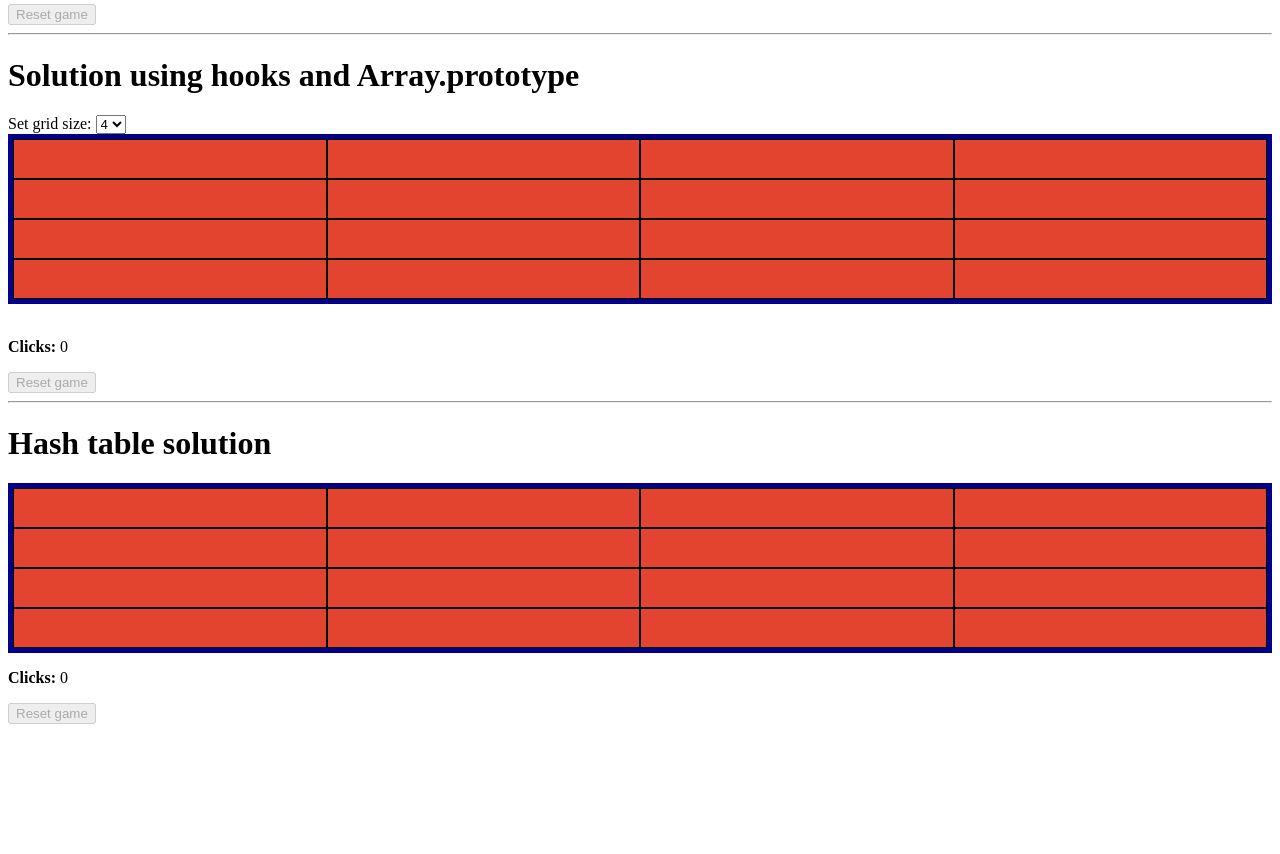
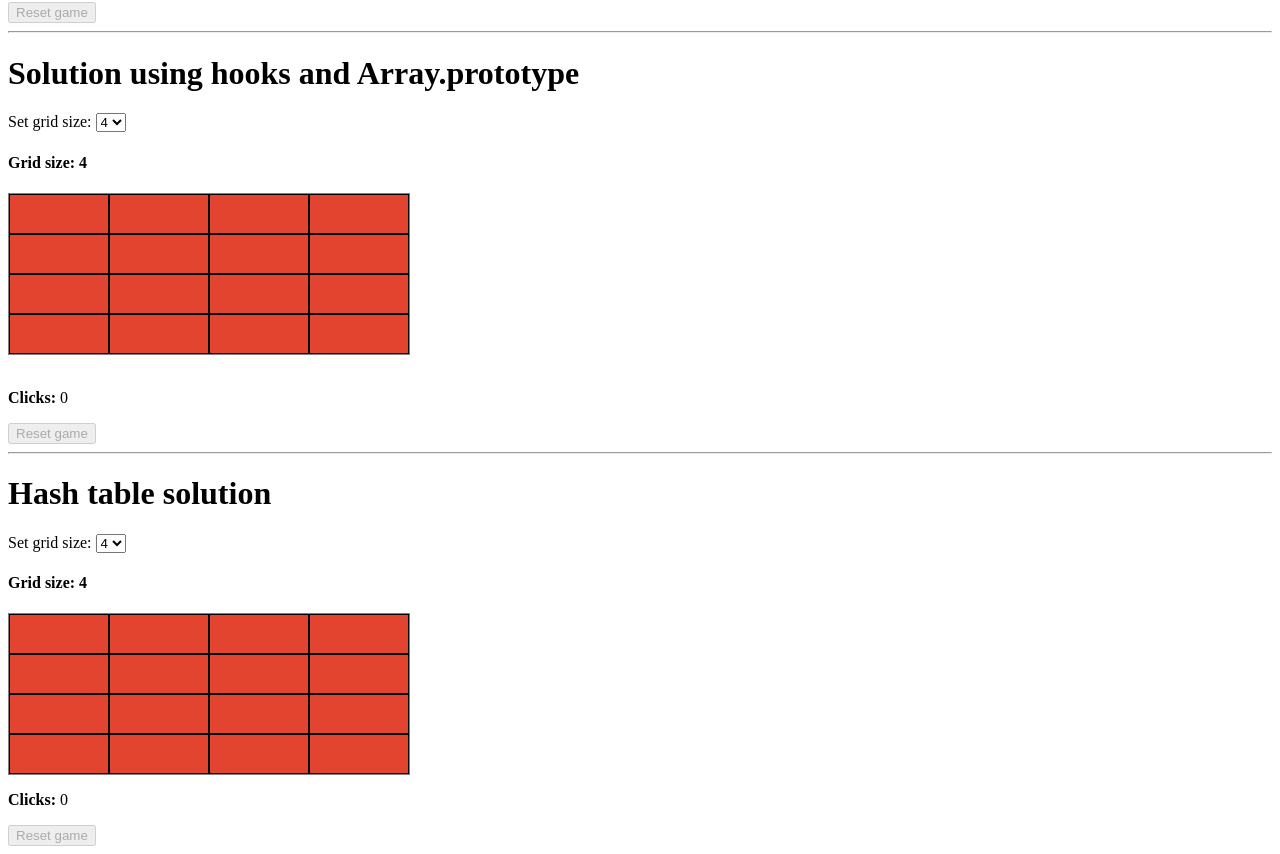
Before and after one commit to jonathanbutler7/squares, a React (Vite) app: page / in a window 1280 px wide. Shown: the part 413-1267 px from the top of the page. Before the commit the page ends 1145 px from the top, so only its background shows below. Built offline with nearby package versions, Linux system fonts and the light colour scheme.

Commit message:
fixes some imports

```diff
--- a/src/App.tsx
+++ b/src/App.tsx
@@ -1,16 +1,16 @@
 import './styles.css';
 import { DocumentApiSolution } from './document-api/document-api-solution';
 import { ProjectDescription } from './project-description';
-import { HooksSolution } from './array/array-solution';
+import { ArraySolution } from './array/array-solution';
 import { HashTableSolution } from './hash-table/hash-table-solution';
 
 export function App() {
   return (
     <>
-      <ProjectDescription />
+      {/* <ProjectDescription /> */}
       <DocumentApiSolution />
       <hr />
-      <HooksSolution />
+      <ArraySolution />
       <hr />
       <HashTableSolution />
     </>
--- a/src/array/array-solution.tsx
+++ b/src/array/array-solution.tsx
@@ -5,8 +5,10 @@ import {
   ColorCodes,
   Neighbors,
   getNextColorCode,
+  GameStatus,
+  Grid,
+  SelectGridSize,
 } from '../shared';
-import { GameStatus } from '../shared/components/game-status';
 
 type ISquare = { colorCode: 0 | 1 | 2 | undefined };
 
@@ -15,7 +17,7 @@ const GRID_SIZE = 4;
 const isGridAllGreen = (squares: ISquare[]) =>
   squares.every((square) => square.colorCode === ColorCodes.Green);
 
-export const HooksSolution = () => {
+export const ArraySolution = () => {
   const [clicks, setClicks] = useState(0);
   const [gridSize, setGridSize] = useState(GRID_SIZE);
   const [isGameOver, setIsGameOver] = useState(false);
@@ -42,17 +44,17 @@ export const HooksSolution = () => {
     topNeighbor,
     bottomNeighbor,
   }: Neighbors) => {
-    if (leftNeighbor !== Infinity) {
-      squares[leftNeighbor].colorCode = 1;
+    if (leftNeighbor) {
+      squares[leftNeighbor].colorCode = ColorCodes.Blue;
     }
-    if (rightNeighbor !== Infinity) {
-      squares[rightNeighbor].colorCode = 1;
+    if (rightNeighbor) {
+      squares[rightNeighbor].colorCode = ColorCodes.Blue;
     }
-    if (bottomNeighbor !== Infinity) {
-      squares[bottomNeighbor].colorCode = 1;
+    if (bottomNeighbor) {
+      squares[bottomNeighbor].colorCode = ColorCodes.Blue;
     }
-    if (topNeighbor !== Infinity) {
-      squares[topNeighbor].colorCode = 1;
+    if (topNeighbor !== undefined) {
+      squares[topNeighbor].colorCode = ColorCodes.Blue;
     }
   };
 
@@ -62,7 +64,7 @@ export const HooksSolution = () => {
     topNeighbor,
     bottomNeighbor,
   }: Neighbors) => {
-    if (leftNeighbor !== Infinity) {
+    if (leftNeighbor) {
       if (squares[leftNeighbor].colorCode === ColorCodes.Red) {
         squares[leftNeighbor].colorCode = ColorCodes.Blue;
       }
@@ -70,7 +72,7 @@ export const HooksSolution = () => {
         squares[leftNeighbor].colorCode = ColorCodes.Green;
       }
     }
-    if (rightNeighbor !== Infinity) {
+    if (rightNeighbor) {
       if (squares[rightNeighbor].colorCode === ColorCodes.Blue) {
         squares[rightNeighbor].colorCode = ColorCodes.Green;
       }
@@ -78,7 +80,7 @@ export const HooksSolution = () => {
         squares[rightNeighbor].colorCode = ColorCodes.Blue;
       }
     }
-    if (bottomNeighbor !== Infinity) {
+    if (bottomNeighbor) {
       if (squares[bottomNeighbor].colorCode === ColorCodes.Blue) {
         squares[bottomNeighbor].colorCode = ColorCodes.Green;
       }
@@ -86,7 +88,7 @@ export const HooksSolution = () => {
         squares[bottomNeighbor].colorCode = ColorCodes.Blue;
       }
     }
-    if (topNeighbor !== Infinity) {
+    if (topNeighbor !== undefined) {
       if (squares[topNeighbor].colorCode === ColorCodes.Blue) {
         squares[topNeighbor].colorCode = ColorCodes.Green;
       }
@@ -97,7 +99,7 @@ export const HooksSolution = () => {
   };
 
   const handleClick = (squareId: number) => {
-    const neighbors = getSquareNeighbors({ squareId, GRID_SIZE });
+    const neighbors = getSquareNeighbors({ squareId, gridSize });
 
     setSquares(
       squares.map((square, index) => {
@@ -120,25 +122,16 @@ export const HooksSolution = () => {
   return (
     <>
       <h1>Solution using hooks and Array.prototype</h1>
-      <p style={{ display: 'inline' }}>Set grid size: </p>
-      <select
-        onChange={(e) => {
-          setGridSize(+e.target.value);
+      <SelectGridSize
+        options={[4, 5, 6]}
+        gridSize={gridSize}
+        setGridSize={setGridSize}
+        handleReset={() => {
           resetClicks();
           resetColors();
         }}
-      >
-        <option value='4'>4</option>
-        <option value='5'>5</option>
-        <option value='6'>6</option>
-      </select>
-      <div
-        style={{
-          border: '5px solid darkblue',
-          display: 'grid',
-          gridTemplate: `repeat(${GRID_SIZE}, 1fr) / repeat(${GRID_SIZE}, 1fr)`,
-        }}
-      >
+      />
+      <Grid gridSize={gridSize}>
         {squares.map((square, squareId) => (
           <Square
             key={squareId}
@@ -149,7 +142,7 @@ export const HooksSolution = () => {
             }}
           />
         ))}
-      </div>
+      </Grid>
       <br />
       <GameStatus
         isGameOver={isGameOver}
--- a/src/hash-table/hash-table-solution.tsx
+++ b/src/hash-table/hash-table-solution.tsx
@@ -5,9 +5,11 @@ import {
   Neighbors,
   getNextColorCode,
   ISquare,
+  GameStatus,
+  Grid,
+  SelectGridSize,
+  Square,
 } from '../shared';
-import { GameStatus } from '../shared/components/game-status';
-import { Square } from '../shared/components/square';
 
 const GRID_SIZE = 4;
 
@@ -31,6 +33,7 @@ const isGridAllGreen = (squares: ISquare) =>
 export const HashTableSolution = () => {
   const [squares, setSquares] = useState(initialState);
   const [clicks, setClicks] = useState(0);
+  const [gridSize, setGridSize] = useState(GRID_SIZE);
   const [isGameOver, setIsGameOver] = useState(false);
 
   useEffect(() => {
@@ -43,16 +46,29 @@ export const HashTableSolution = () => {
     rightNeighbor,
     topNeighbor,
     bottomNeighbor,
-  }: Neighbors & { squareId: number }) => ({
+  }: Neighbors & { squareId: number }) => {
+    const newSquares = {
+      ...(leftNeighbor && {
+        [leftNeighbor]: { colorCode: ColorCodes.Blue },
+      }),
+      ...(rightNeighbor && {
+        [rightNeighbor]: { colorCode: ColorCodes.Blue },
+      }),
+      ...(topNeighbor && {
+        [topNeighbor]: { colorCode: ColorCodes.Blue },
+      }),
+      ...(bottomNeighbor && {
+        [bottomNeighbor]: { colorCode: ColorCodes.Blue },
+      }),
+    };
+    return {
       ...squares,
       [squareId]: {
-      colorCode: getNextColorCode(squares[squareId].colorCode),
+        colorCode: ColorCodes.Green,
       },
-    [leftNeighbor]: { colorCode: ColorCodes.Blue },
-    [rightNeighbor]: { colorCode: ColorCodes.Blue },
-    [topNeighbor]: { colorCode: ColorCodes.Blue },
-    [bottomNeighbor]: { colorCode: ColorCodes.Blue },
-  });
+      ...newSquares,
+    };
+  };
 
   const handleGreenClick = ({
     squareId,
@@ -60,40 +76,52 @@ export const HashTableSolution = () => {
     rightNeighbor,
     topNeighbor,
     bottomNeighbor,
-  }: Neighbors & { squareId: number }) => ({
-    ...squares,
-    [squareId]: {
-      colorCode: getNextColorCode(squares[squareId].colorCode),
-    },
+  }: Neighbors & { squareId: number }) => {
+    const newSquares = {
+      ...(leftNeighbor && {
         [leftNeighbor]: {
           colorCode:
             squares[leftNeighbor].colorCode === ColorCodes.Red
               ? ColorCodes.Blue
               : ColorCodes.Green,
         },
+      }),
+      ...(rightNeighbor && {
         [rightNeighbor]: {
           colorCode:
             squares[rightNeighbor].colorCode === ColorCodes.Red
               ? ColorCodes.Blue
               : ColorCodes.Green,
         },
+      }),
+      ...(topNeighbor && {
         [topNeighbor]: {
           colorCode:
             squares[topNeighbor].colorCode === ColorCodes.Red
               ? ColorCodes.Blue
               : ColorCodes.Green,
         },
+      }),
+      ...(bottomNeighbor && {
         [bottomNeighbor]: {
           colorCode:
-        squares[squareId].colorCode === ColorCodes.Red
+            squares[bottomNeighbor].colorCode === ColorCodes.Red
               ? ColorCodes.Blue
               : ColorCodes.Green,
         },
-  });
+      }),
+    };
+    return {
+      ...squares,
+      [squareId]: {
+        colorCode: getNextColorCode(squares[squareId].colorCode),
+      },
+      ...newSquares,
+    };
+  };
 
   const handleClick = (squareId: number) => {
-    const { leftNeighbor, rightNeighbor, topNeighbor, bottomNeighbor } =
-      getSquareNeighbors({ squareId, GRID_SIZE });
+    const neighbors = getSquareNeighbors({ squareId, gridSize });
 
     setSquares((squares) => {
       if (squares[squareId].colorCode === ColorCodes.Red) {
@@ -107,19 +135,13 @@ export const HashTableSolution = () => {
       if (squares[squareId].colorCode === ColorCodes.Blue) {
         return handleBlueClick({
           squareId,
-          leftNeighbor,
-          rightNeighbor,
-          topNeighbor,
-          bottomNeighbor,
+          ...neighbors,
         });
       }
       if (squares[squareId].colorCode === ColorCodes.Green) {
         return handleGreenClick({
           squareId,
-          leftNeighbor,
-          rightNeighbor,
-          topNeighbor,
-          bottomNeighbor,
+          ...neighbors,
         });
       } else {
         return squares;
@@ -127,16 +149,21 @@ export const HashTableSolution = () => {
     });
   };
 
+  const handleReset = () => {
+    setClicks(0);
+    setSquares(initialState);
+  };
+
   return (
     <>
       <h1>Hash table solution </h1>
-      <div
-        style={{
-          border: '5px solid darkblue',
-          display: 'grid',
-          gridTemplate: `repeat(${GRID_SIZE}, 1fr) / repeat(${GRID_SIZE}, 1fr)`,
-        }}
-      >
+      <SelectGridSize
+        options={[4, 5, 6]}
+        gridSize={gridSize}
+        setGridSize={setGridSize}
+        handleReset={handleReset}
+      />
+      <Grid gridSize={GRID_SIZE}>
         {Object.values(squares).map((square, squareId) => (
           <Square
             key={squareId}
@@ -147,14 +174,11 @@ export const HashTableSolution = () => {
             }}
           />
         ))}
-      </div>
+      </Grid>
       <GameStatus
         isGameOver={isGameOver}
         clicks={clicks}
-        handleReset={() => {
-          setClicks(0);
-          setSquares(initialState);
-        }}
+        handleReset={handleReset}
       />
     </>
   );
--- /dev/null
+++ b/src/shared/components/grid.tsx
@@ -0,0 +1,16 @@
+import { ReactNode } from 'react';
+
+type GridProps = { children: ReactNode; gridSize: number };
+
+export const Grid = ({ children, gridSize }: GridProps) => (
+  <section
+    style={{
+      border: '1px solid gray',
+      display: 'grid',
+      gridTemplate: `repeat(${gridSize}, 1fr) / repeat(${gridSize}, 1fr)`,
+      maxWidth: 400,
+    }}
+  >
+    {children}
+  </section>
+);
--- a/src/shared/components/index.ts
+++ b/src/shared/components/index.ts
@@ -1 +1,4 @@
 export * from './square';
+export * from './game-status';
+export * from './grid';
+export * from './select-grid-size';
--- /dev/null
+++ b/src/shared/components/select-grid-size.tsx
@@ -0,0 +1,28 @@
+type SelectGridSizeProps = {
+  options: number[];
+  gridSize: number;
+  setGridSize: (e: any) => void;
+  handleReset: () => void;
+};
+
+export const SelectGridSize = ({
+  options,
+  gridSize,
+  setGridSize,
+  handleReset,
+}: SelectGridSizeProps) => (
+  <>
+    <p style={{ display: 'inline' }}>Set grid size: </p>
+    <select
+      onChange={(e) => {
+        setGridSize(+e.target.value);
+        handleReset();
+      }}
+    >
+      {options.map((option) => (
+        <option value={option}>{option}</option>
+      ))}
+    </select>
+    <h4>Grid size: {gridSize}</h4>
+  </>
+);
--- a/src/styles.css
+++ b/src/styles.css
@@ -6,9 +6,9 @@
 }
 
 .grid {
-  display: inline-flex;
+  border: 5px solid black;
+  display: grid;
   flex-direction: column;
-  border: 2px solid black;
 }
 
 .row {
```
Also changed, not shown: src/document-api/document-api-solution.tsx (+8 -12 lines), src/shared/helpers/get-square-neighbors.ts (+10 -10 lines), src/shared/types/types.ts (+4 -4 lines). Lines whose indentation alone changed are shown as unchanged.
